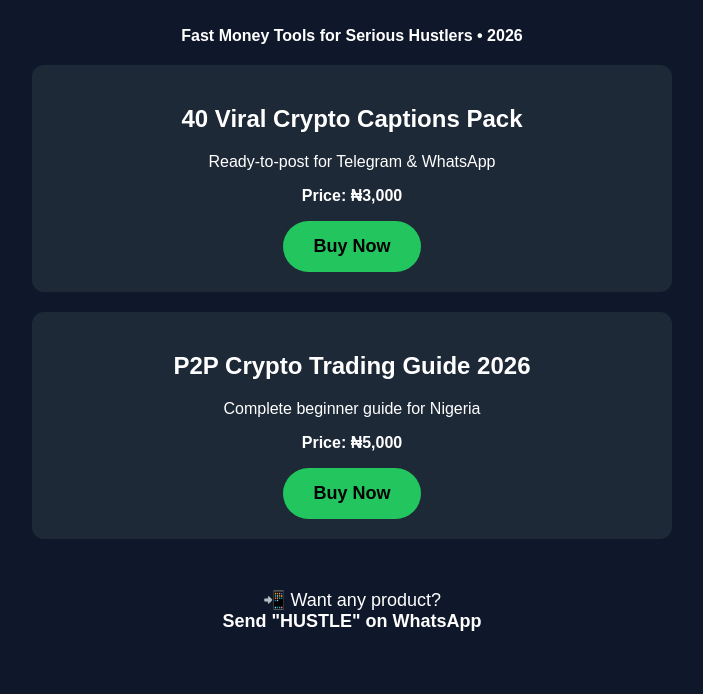
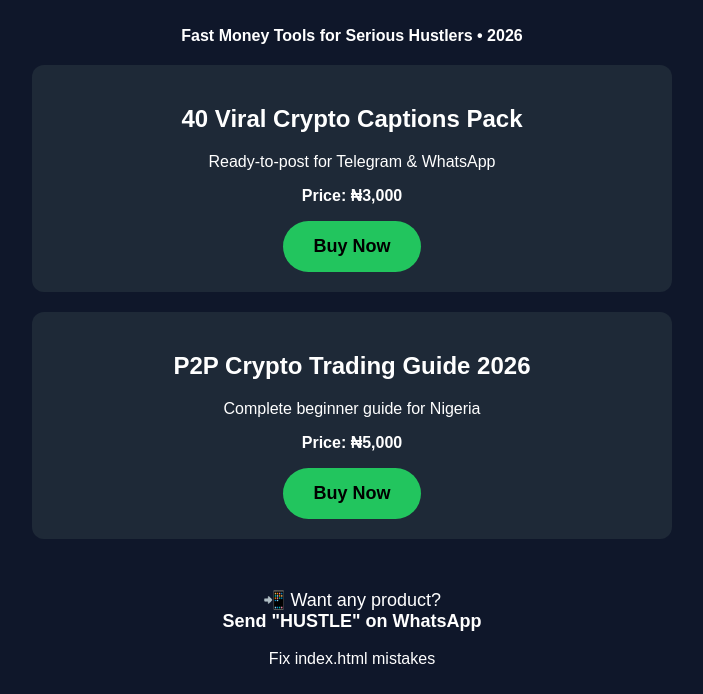
Before and after one commit to fortunatelysno-design/sno-crypto-hustle, a plain HTML site: page index.html in a window 1280 px wide. Shown: the part 106-800 px from the top of the page, without its empty margins (288-991 px from the left). Drawn offline with Linux system fonts and the light colour scheme.

Commit message:
Fix mistakes in index.html

```diff
--- a/index.html
+++ b/index.html
@@ -57,3 +57,4 @@
     </p>
 </body>
 </html>
+Fix index.html mistakes
```
